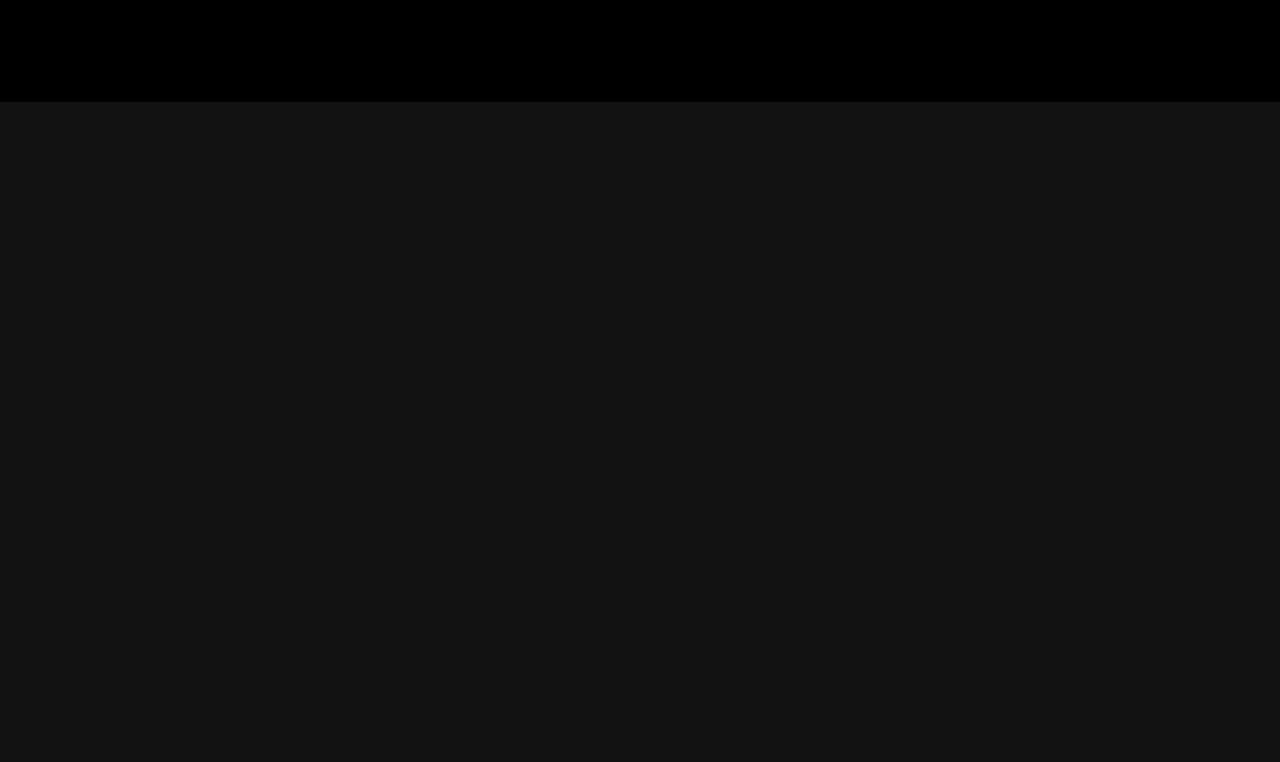
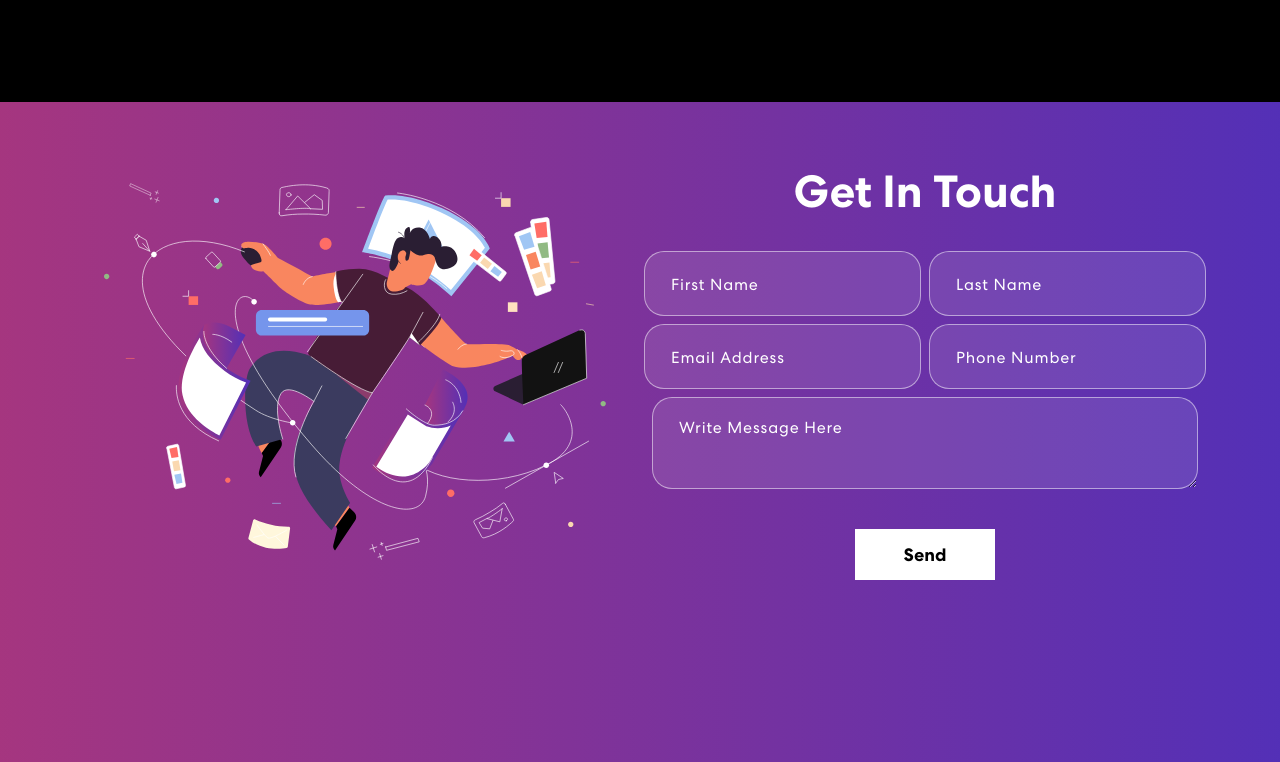
Before and after one commit to BrookeVerse/react-portfolio, a React (Create React App) app: page / in a window 1280 px wide. Shown: the part 2035-2797 px from the top of the page. Before the commit the page ends 2137 px from the top, so only its background shows below. Built offline with nearby package versions, Linux system fonts and the light colour scheme.

Commit message:
Created a contact form section

```diff
--- a/package.json
+++ b/package.json
@@ -7,10 +7,14 @@
     "@testing-library/react": "^13.4.0",
     "@testing-library/user-event": "^13.5.0",
     "bootstrap": "^5.2.1",
+    "cors": "^2.8.5",
+    "express": "^4.18.1",
+    "nodemailer": "^6.7.8",
     "react": "^18.2.0",
     "react-bootstrap": "^2.5.0",
     "react-bootstrap-icons": "^1.8.4",
     "react-dom": "^18.2.0",
+    "react-mailchimp-subscribe": "^2.1.3",
     "react-multi-carousel": "^2.8.2",
     "react-scripts": "5.0.1",
     "sass": "^1.54.9",
--- a/src/App.jsx
+++ b/src/App.jsx
@@ -6,6 +6,7 @@
 import Projects from './components/Projects/Projects';
 
 import "bootstrap/dist/css/bootstrap.min.css";
+import ContactForm from './components/ContactForm/ContactForm';
 
 function App() {
   return (
@@ -14,6 +15,7 @@
       <Banner />
       <Skills />
       <Projects />
+      <ContactForm />
     </div>
   );
 }
--- /dev/null
+++ b/src/components/ContactForm/ContactForm.jsx
@@ -0,0 +1,109 @@
+import React from "react";
+import { useState } from "react";
+
+import { Col, Container, Row } from "react-bootstrap";
+
+import contactImg from "../../assets/Images/contact-img.svg";
+
+import "./ContactForm.scss";
+
+const formInitialDetails = {
+  firstName: "",
+  lastName: "",
+  email: "",
+  phone: "",
+  message: "",
+};
+
+const ContactForm = () => {
+  const [formDetails, setFormDetails] = useState(formInitialDetails);
+  const [buttonText, setButtonText] = useState("Send");
+  const [status, setStatus] = useState({});
+
+
+  const handleSubmit = async (e) => {
+    e.preventDefault();
+    setButtonText("Sending...");
+    let response = await fetch("http://localhost:5000/contact", {
+      method: "POST",
+      headers: {
+        "Content-Type": "Application/json;charset=utf-8",
+      },
+      body: JSON.stringify(formDetails),
+    });
+    setButtonText("Send");
+    let result = response.json();
+    setFormDetails(formInitialDetails);
+    if (result.code === 200) {
+      setStatus({ success: true, message: "Message Sent Successfully!" });
+    } else {
+      setStatus({ success: false, message: "Sorry Something Went Wrong, Please Try Again Later." });
+    }
+  };
+
+  const onFormUpdate = (category, value) => {
+    setFormDetails({
+      ...formDetails,
+      [category]: value,
+    });
+  };
+
+  return (
+    <section className="contact" id="connect">
+      <Container>
+        <Row className="align-items-center">
+          <Col md={6}>
+            <img src={contactImg} alt="Contact Us" />
+          </Col>
+          <Col md={6}>
+            <h2>Get In Touch</h2>
+            <form onSubmit={handleSubmit}>
+              <Row>
+                <Col sm={6} className="px-1">
+                  <input
+                    type="text"
+                    value={formDetails.firstName}
+                    placeholder="First Name"
+                    onChange={(e) => onFormUpdate("firstName", e.target.value)}
+                  />
+                </Col>
+                <Col sm={6} className="px-1">
+                  <input
+                    type="text"
+                    value={formDetails.lastName}
+                    placeholder="Last Name"
+                    onChange={(e) => onFormUpdate("lastName", e.target.value)}
+                  />
+                </Col>
+                <Col sm={6} className="px-1">
+                  <input type="email" value={formDetails.email} placeholder="Email Address" onChange={(e) => onFormUpdate("email", e.target.value)} />
+                </Col>
+                <Col sm={6} className="px-1">
+                  <input type="tel" value={formDetails.phone} placeholder="Phone Number" onChange={(e) => onFormUpdate("phone", e.target.value)} />
+                </Col>
+                <Col>
+                  <textarea
+                    row="6"
+                    value={formDetails.message}
+                    placeholder="Write Message Here"
+                    onChange={(e) => onFormUpdate("message", e.target.value)}
+                  ></textarea>
+                  <button type="submit">
+                    <span>{buttonText}</span>
+                  </button>
+                </Col>
+                {status.message && (
+                  <Col>
+                    <p className={status.success === false ? "danger" : "success"}>{status.message}</p>
+                  </Col>
+                )}
+              </Row>
+            </form>
+          </Col>
+        </Row>
+      </Container>
+    </section>
+  );
+};
+
+export default ContactForm;
--- /dev/null
+++ b/src/components/ContactForm/ContactForm.scss
@@ -0,0 +1,72 @@
+@use "../../assets/sass/variables" as *;
+
+.contact {
+    background: linear-gradient(90.21deg, #AA367C -5.91%, #4A2FBD 111.58%);
+    padding: 60px 0 200px 0;
+  }
+  .contact img {
+    width: 92%;
+  }
+  .contact h2 {
+      font-size: 45px;
+      font-weight: 700;
+    margin-bottom: 30px;
+  }
+  .contact form input, .contact form textarea {
+    width: 100%;
+    background: rgba(255, 255, 255, 0.1);
+    border: 1px solid rgba(255, 255, 255, 0.5);
+    border-radius: 20px;
+    color: #fff;
+    margin: 0 0 8px 0;
+    padding: 18px 26px;
+    font-weight: 500;
+    font-size: 18px;
+    letter-spacing: 0.8px;
+    transition: 0.3s ease-in-out;
+  }
+  .contact form input:focus, .contact form textarea:focus {
+    background: rgba(255, 255, 255, 1);
+    color: #121212;
+  }
+  .contact form input::placeholder, .contact form textarea::placeholder {
+    font-size: 16px;
+    font-weight: 400;
+    color: #fff;
+  }
+  .contact form input:focus::placeholder, .contact form textarea:focus::placeholder {
+    color: #121212;
+    opacity: 0.8;
+  }
+  .contact form button {
+    font-weight: 700;
+    color: #000;
+    background-color: #fff;
+    padding: 14px 48px;
+    font-size: 18px;
+    margin-top: 25px;
+    border-radius: 0;
+    position: relative;
+    transition: 0.3s ease-in-out;
+  }
+  .contact form button span {
+    z-index: 1;
+    position: relative;
+  }
+  .contact form button:hover {
+    color: #fff;
+  }
+  .contact form button::before {
+    content: "";
+    background: #121212;
+    width: 0;
+    height: 100%;
+    position: absolute;
+    top: 0;
+    left: 0;
+    z-index: 0;
+    transition: 0.3s ease-in-out;
+  }
+  .contact form button:hover::before {
+    width: 100%;
+  }
--- a/src/components/Projects/Projects.jsx
+++ b/src/components/Projects/Projects.jsx
@@ -44,7 +44,7 @@
     },
   ];
   return (
-    <section className="project" id="project">
+    <section className="project" id="projects">
       <Container>
         <Row>
           <Col>
```
Also changed, not shown: server.js (added, +50 -0 lines), 1 other file (tests, documents, lock files or other folders).
